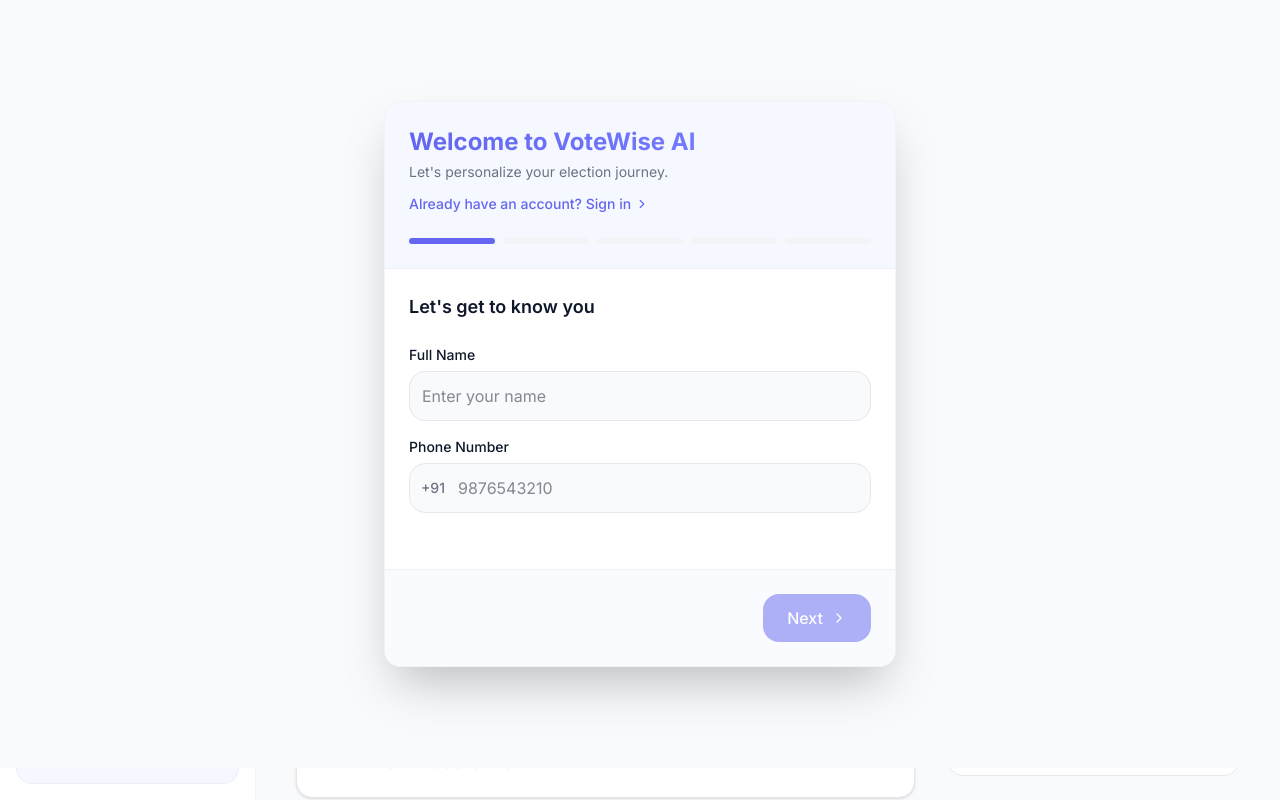
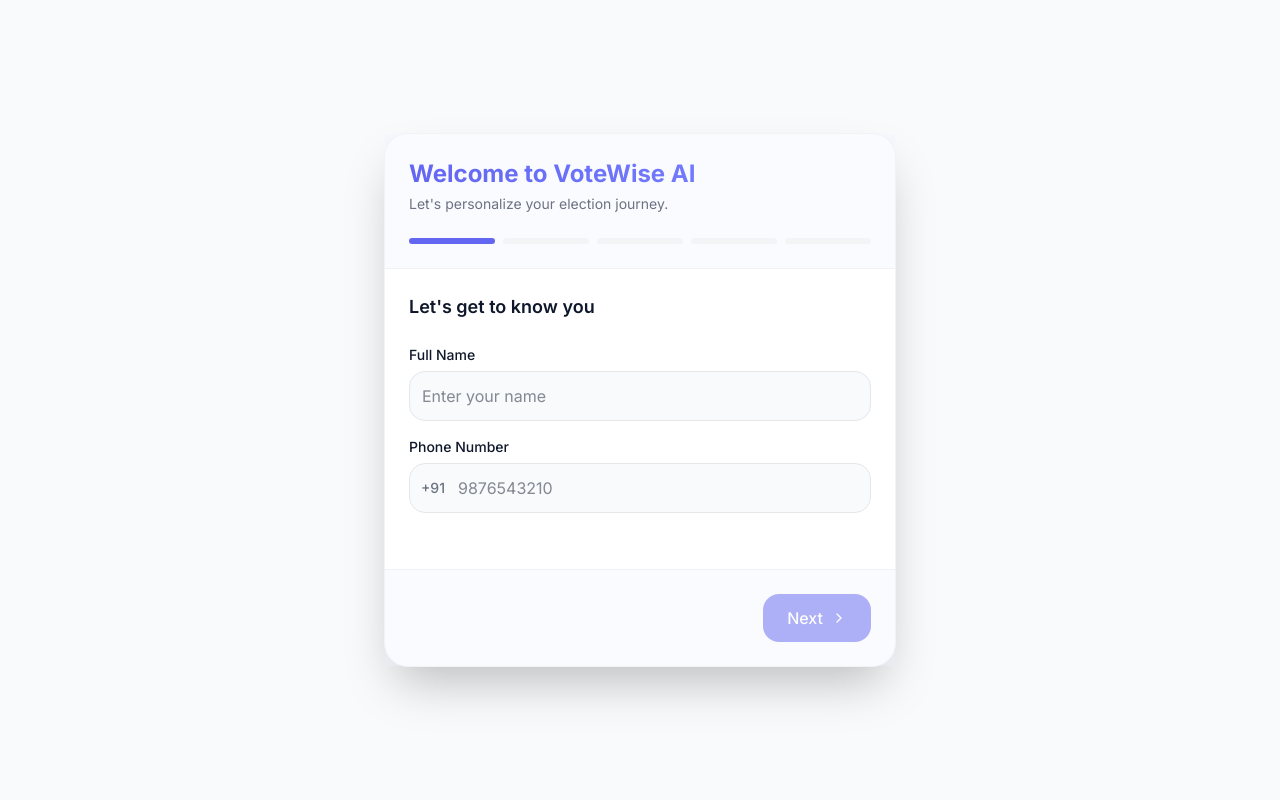
Before and after one commit to Samritha-S/VoteWise-AI, a Next.js app: page / in a window 1280 px wide. Built offline with nearby package versions, Linux system fonts and the light colour scheme.

Commit message:
fix: make onboarding full-screen and global set isAuthenticated on completion

```diff
--- a/src/app/layout.tsx
+++ b/src/app/layout.tsx
@@ -4,6 +4,7 @@
 import Navigation from "@/components/Navigation";
 import ScreenReaderAnnouncer from "@/components/ScreenReaderAnnouncer";
 import { AppProvider } from "@/context/AppContext";
+import OnboardingModal from "@/components/OnboardingModal";
 
 const inter = Inter({ subsets: ["latin"] });
 
@@ -23,6 +24,7 @@
         <AppProvider>
           <div className="flex h-screen overflow-hidden">
             <ScreenReaderAnnouncer />
+            <OnboardingModal />
             <Navigation />
             <main className="flex-1 overflow-y-auto bg-background">
               {children}
--- a/src/app/page.tsx
+++ b/src/app/page.tsx
@@ -77,7 +77,7 @@
 
   return (
     <div className="min-h-screen p-6 md:p-10 max-w-6xl mx-auto space-y-8">
-      <OnboardingModal />
+
 
       <header className="space-y-2">
         <motion.h1
--- a/src/components/OnboardingModal.tsx
+++ b/src/components/OnboardingModal.tsx
@@ -43,29 +43,25 @@
       state: formData.state,
       voterStatus: formData.voterStatus,
       rememberDevice: formData.rememberDevice,
+      isAuthenticated: true,
       onboardingComplete: true
     });
   };
 
   return (
-    <div className="fixed inset-0 z-50 flex items-center justify-center p-4 bg-background">
+    <div className="fixed inset-0 z-[9999] bg-background flex flex-col items-center justify-center overflow-y-auto">
       <motion.div
-        initial={{ opacity: 0, scale: 0.95, y: 20 }}
-        animate={{ opacity: 1, scale: 1, y: 0 }}
-        className="bg-card w-full max-w-lg rounded-2xl shadow-2xl border border-border/50 overflow-hidden flex flex-col"
+        initial={{ opacity: 0, y: 10 }}
+        animate={{ opacity: 1, y: 0 }}
+        className="w-full max-w-lg bg-card md:rounded-3xl shadow-2xl border border-border/50 flex flex-col my-auto"
       >
-        <div className="p-6 bg-secondary/50 border-b border-border/50">
+        <div className="p-6 bg-secondary/30 border-b border-border/50">
           <h2 className="text-2xl font-bold bg-clip-text text-transparent bg-gradient-to-r from-primary to-indigo-400">
             Welcome to VoteWise AI
           </h2>
           <p className="text-muted-foreground mt-1 text-sm">
             Let's personalize your election journey.
           </p>
-          <div className="mt-3">
-            <a href="/auth" className="text-primary text-sm font-medium hover:underline flex items-center gap-1">
-              Already have an account? Sign in <ChevronRight className="w-3.5 h-3.5" />
-            </a>
-          </div>
 
           {/* Progress bar */}
           <div className="flex gap-2 mt-6">
@@ -78,7 +74,7 @@
           </div>
         </div>
 
-        <div className="p-6 flex-1 min-h-[300px]">
+        <div className="p-6 min-h-[300px]">
           <AnimatePresence mode="wait">
             {step === 1 && (
               <motion.div
```
